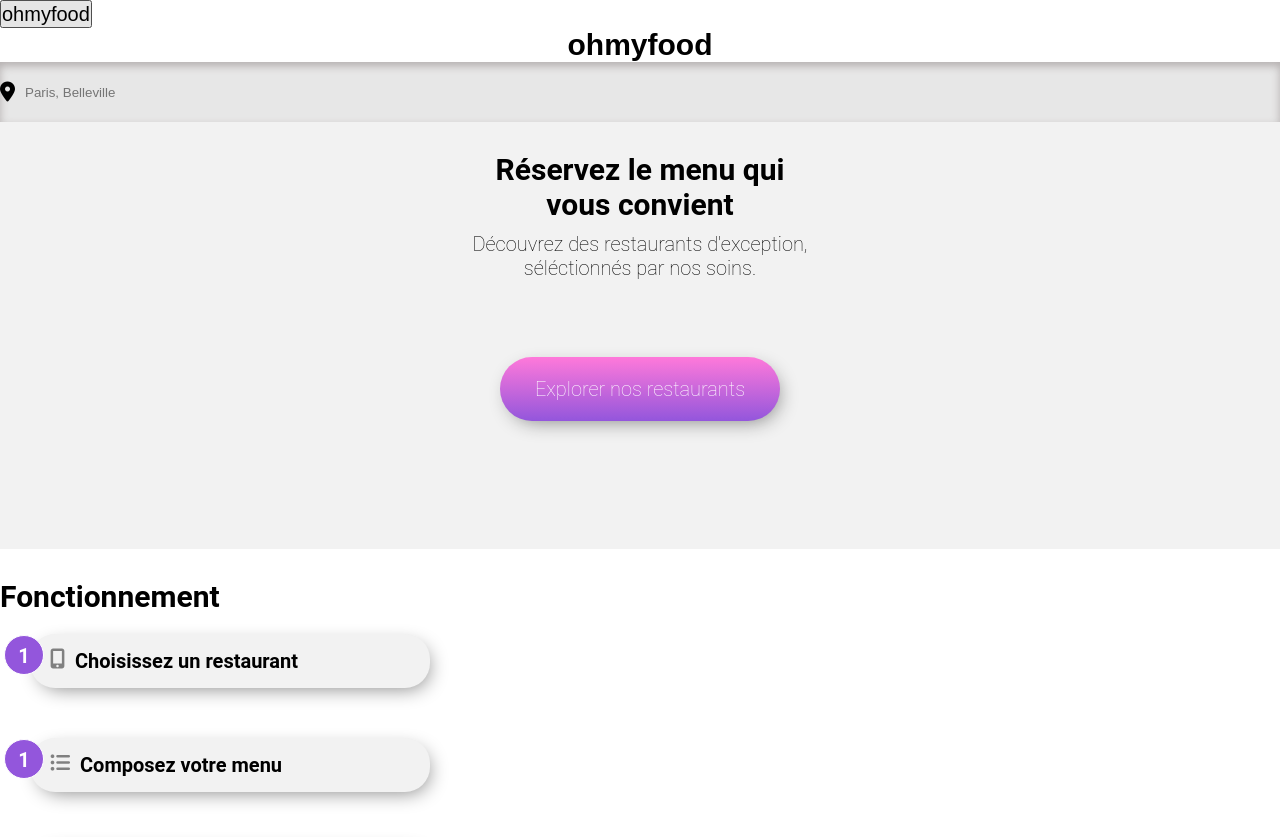
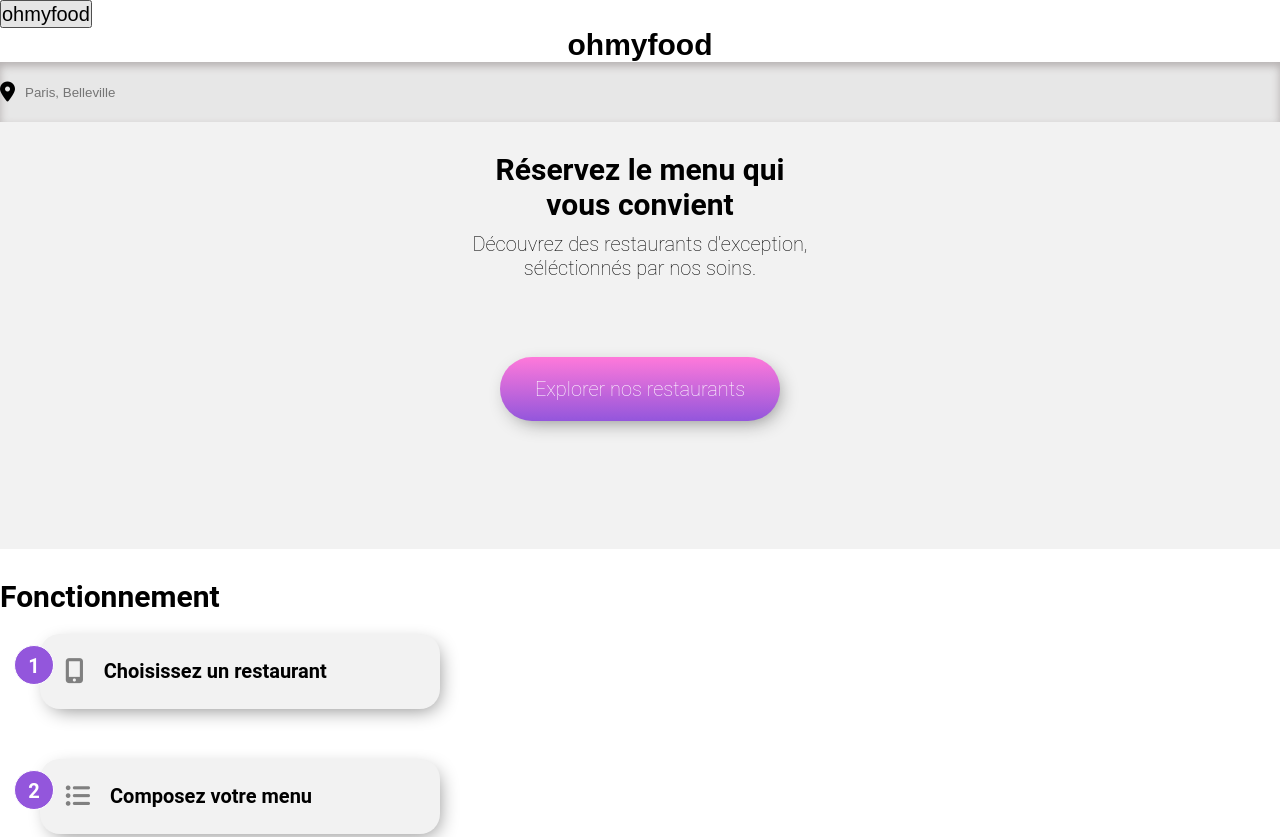
Before and after one commit to kajoua/Projet3ygk, a website: page index.html in a window 1280 px wide. Shown: the top 837 px of the page. Drawn offline with Linux system fonts and the light colour scheme; a web font is replaced by a local one.

Commit message:
Partie Main fonctionnement Done

```diff
--- a/sass/layout/_main-fonctionnement.scss
+++ b/sass/layout/_main-fonctionnement.scss
@@ -6,55 +6,42 @@
     &__list {
         display: flex;
         flex-direction: column;
+        counter-reset: Liste;
         &__card {
-            padding: 0 40px 30px 30px;
+            padding: 0 40px 30px 40px;
             transition: 0.5s;
             a {
                 max-width: 400px;
                 position: relative;
                 display: flex;
-                padding: 15px 20px 15px 20px;
+                align-items: center;
+                padding: 25px 20px 25px 25px;
                 margin: .5em 0;
                 background: #F2F2F2;
-                text-decoration: none;
-                border-radius: 25px;
+                border-radius: 20px;
                 transition: all .3s ease-out;
                 box-shadow: 4px 6px 20px -6px $colour-grey;
                 color: $colour-grey;
+                &:hover {
+                    background: #fff;
                 }
-            i:hover {
-                color: $colour-violet;
-            }
-            h4 {
-                padding-left: 10px;
-                color: black;
-            }
-        }
-    }
-}
-
-
-/*.fonctionnement__list a {
-    position: relative;
-    display: block;
-    padding: 15px 20px 15px 20px;
-    *padding: .4em;
-    margin: .5em 0;
-    background: #F2F2F2;
-    text-decoration: none;
-    border-radius: 25px;
+                &:before {
+                    content: counter(Liste);
+                    counter-increment: Liste 1;
+                    position: absolute;
+                    left: -1.3em;
+                    top: 57%;
+                    margin-top: -1.3em;
+                    background: $colour-violet;
+                    color: #fff;
+                    height: 2em;
+                    width: 2em;
+                    line-height: 2em;
+                    border: 1px solid #fff;
+                    text-align: center;
+                    font-weight: bold;
+                    border-radius: 2em;
                     transition: all .3s ease-out;
-    box-shadow: 4px 6px 20px -6px $colour-grey;
-}
-*/
-
-.fonctionnement__list a:hover {
-    background: #eee;
-}
-
-.fonctionnement__list a:before {
-    content: counter(li);
-    counter-increment: li;
                     position: absolute;
                     left: -1.3em;
                     top: 50%;
@@ -70,3 +57,17 @@
                     border-radius: 2em;
                     transition: all .3s ease-out;
                 }
+            }
+            i {
+                font-size: 25px;
+                &:hover {
+                    color: $colour-violet;
+                }
+            }
+            h4 {
+                padding-left: 20px;
+                color: black;
+            }
+        }
+    }
+}
```
Also changed, not shown: css/style.css, sass/main.css, 2 other files. Lines whose indentation alone changed are shown as unchanged.
